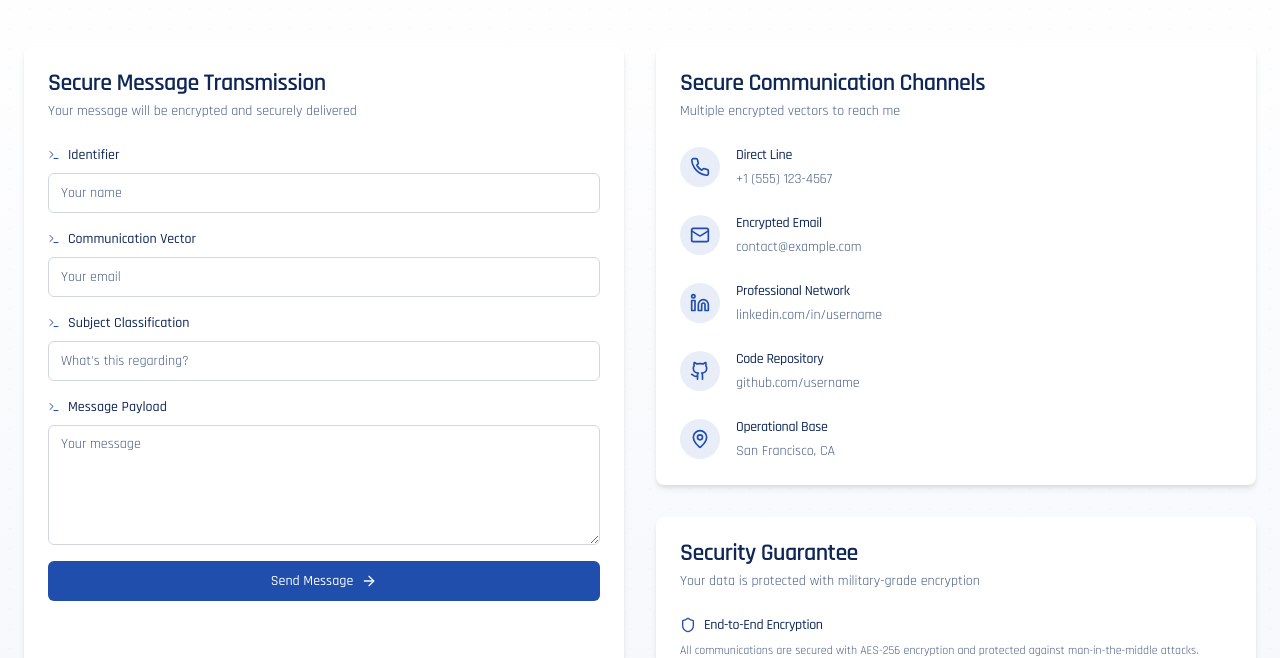
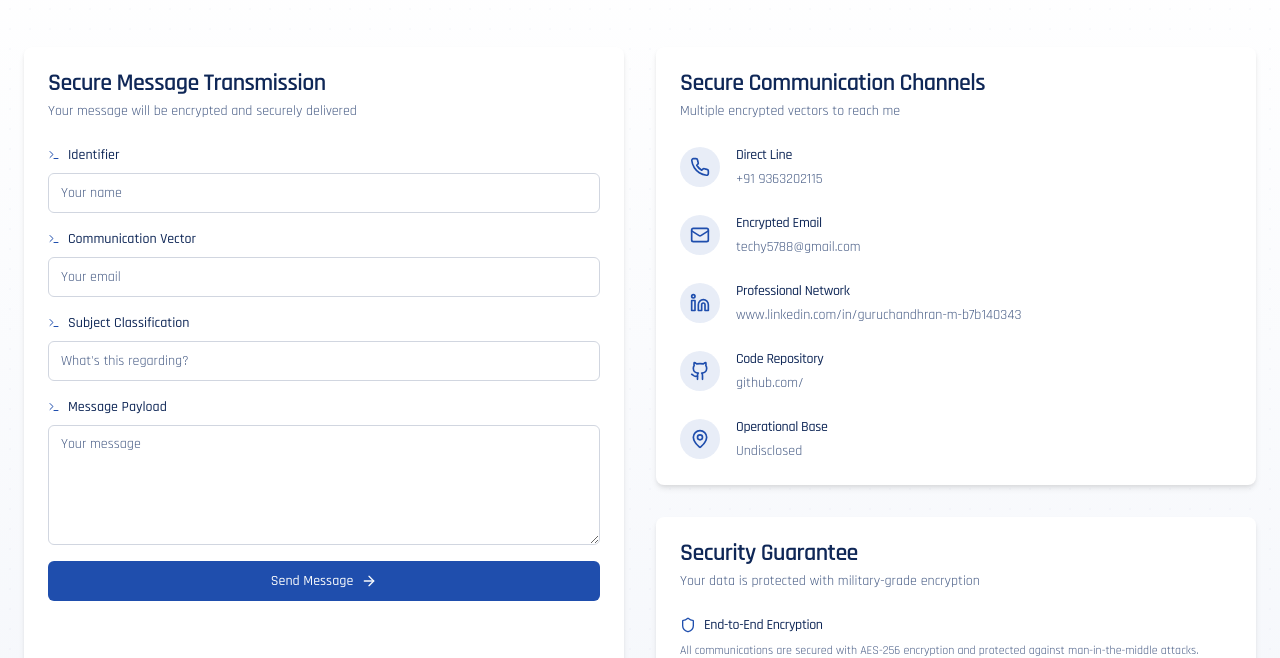
Before and after one commit to GD-125/portfolio, a Next.js app: page /contact in a window 1280 px wide. Shown: the part 575-1233 px from the top of the page. Built offline with nearby package versions, Linux system fonts and the light colour scheme.

Commit message:
Update page.tsx

```diff
--- a/app/contact/page.tsx
+++ b/app/contact/page.tsx
@@ -92,7 +92,7 @@ export default function ContactPage() {
                       </div>
                       <div className="grid gap-1">
                         <h3 className="text-sm font-medium">Direct Line</h3>
-                        <p className="text-sm text-muted-foreground">+1 (555) 123-4567</p>
+                        <p className="text-sm text-muted-foreground">+91 9363202115</p>
                       </div>
                     </div>
                     <div className="flex items-center gap-4 group">
@@ -101,7 +101,7 @@ export default function ContactPage() {
                       </div>
                       <div className="grid gap-1">
                         <h3 className="text-sm font-medium">Encrypted Email</h3>
-                        <p className="text-sm text-muted-foreground">contact@example.com</p>
+                        <p className="text-sm text-muted-foreground">techy5788@gmail.com</p>
                       </div>
                     </div>
                     <div className="flex items-center gap-4 group">
@@ -110,7 +110,7 @@ export default function ContactPage() {
                       </div>
                       <div className="grid gap-1">
                         <h3 className="text-sm font-medium">Professional Network</h3>
-                        <p className="text-sm text-muted-foreground">linkedin.com/in/username</p>
+                        <p className="text-sm text-muted-foreground">www.linkedin.com/in/guruchandhran-m-b7b140343</p>
                       </div>
                     </div>
                     <div className="flex items-center gap-4 group">
@@ -119,7 +119,7 @@ export default function ContactPage() {
                       </div>
                       <div className="grid gap-1">
                         <h3 className="text-sm font-medium">Code Repository</h3>
-                        <p className="text-sm text-muted-foreground">github.com/username</p>
+                        <p className="text-sm text-muted-foreground">github.com/</p>
                       </div>
                     </div>
                     <div className="flex items-center gap-4 group">
@@ -128,7 +128,7 @@ export default function ContactPage() {
                       </div>
                       <div className="grid gap-1">
                         <h3 className="text-sm font-medium">Operational Base</h3>
-                        <p className="text-sm text-muted-foreground">San Francisco, CA</p>
+                        <p className="text-sm text-muted-foreground">Undisclosed</p>
                       </div>
                     </div>
                   </CardContent>
```
